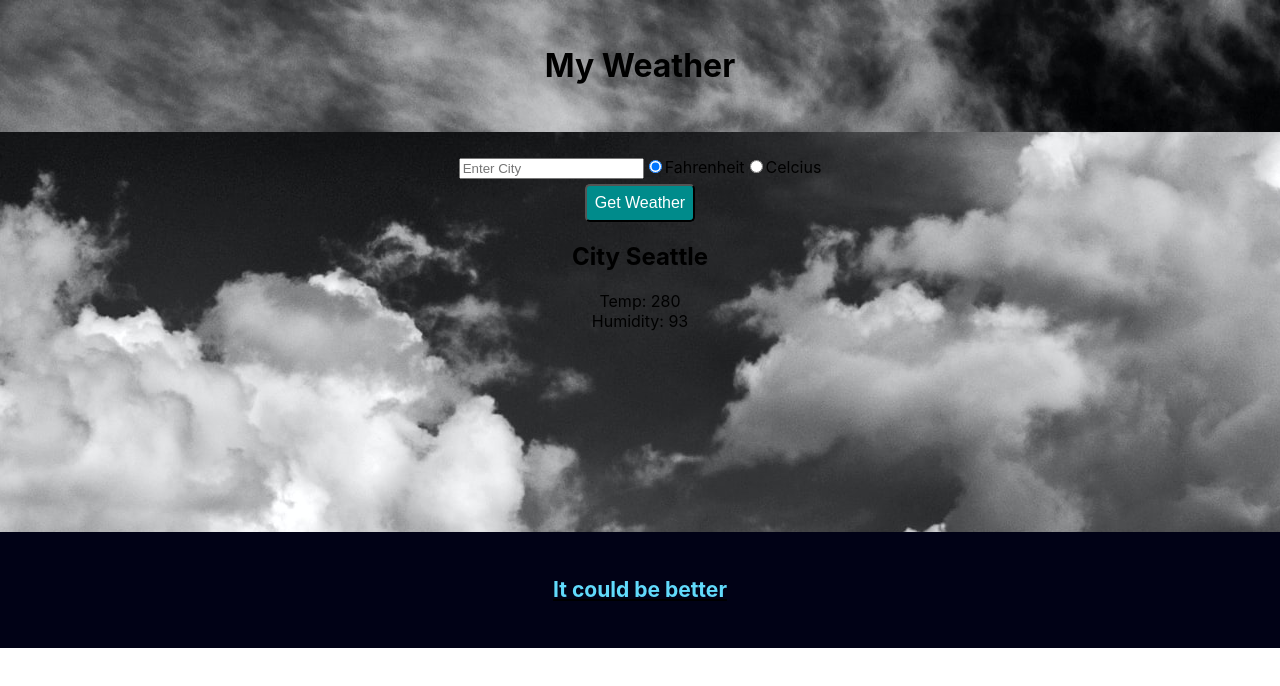
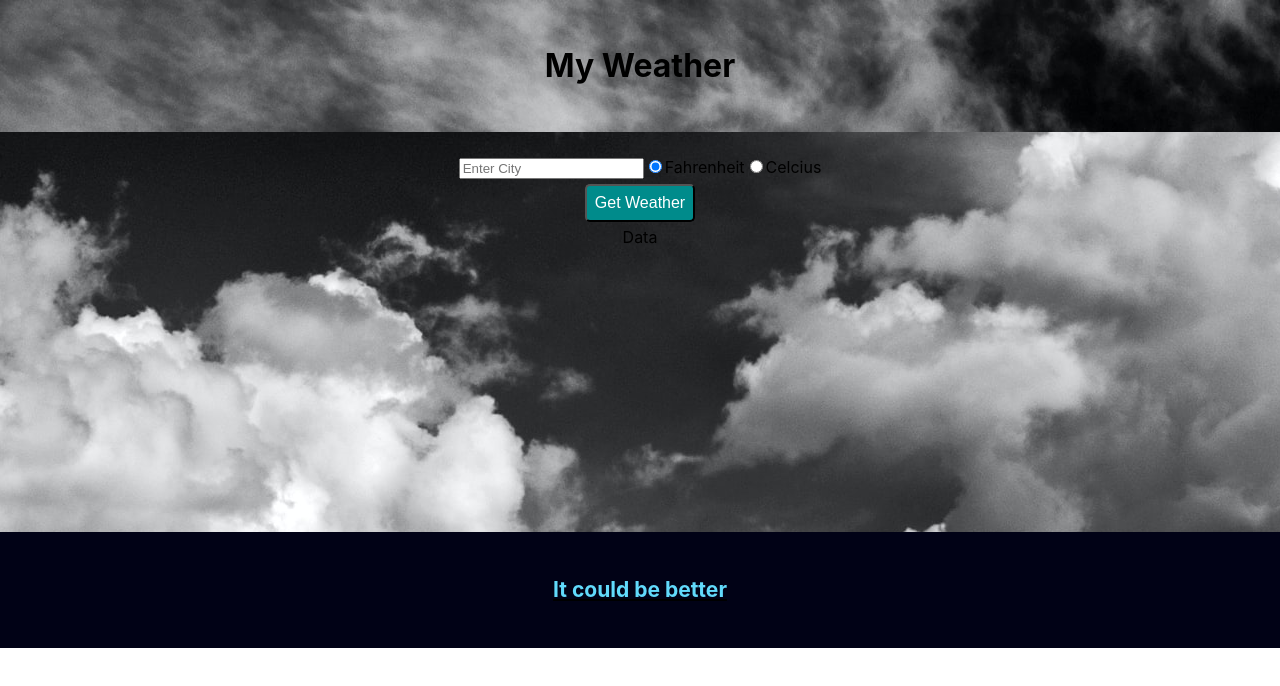
Before and after one commit to satyam-saxen/weather-app, a React (Create React App) app: page / in a window 1280 px wide. Shown: the top 686 px of the page. Built offline with nearby package versions, Linux system fonts and the light colour scheme.

Commit message:
Worked API

```diff
--- a/src/Components/Forecast/Forecast.js
+++ b/src/Components/Forecast/Forecast.js
@@ -9,36 +9,24 @@ const Forecast = ()=>{
 
 
     function getForecast(e){
-        // fetch(`https://community-open-weather-map.p.rapidapi.com/weather?q=${uriEncodedCity}&units=${units}`, {
-        //     "method": "GET",
-        //     "headers": {
-        //         "x-rapidapi-key": "9f9bcdd758msh8f45bd9580c94a0p1e50bajsnc53f1c6d1416",
-        //         "x-rapidapi-host": "community-open-weather-map.p.rapidapi.com"
-        //     }
-        // })
-        // .then(response =>{
-        //     console.log(response);
-        //     response.json();
-        // })
-        // .then(setResponseObj((response)=>{
-        //     responseObj = response;
-        // }))
-        // .catch(err => {
-        //     console.error(err);
-        // });
-        console.log(`Units = ${units}`);
-        console.log(`City = ${uriEncodedCity}`);
+        e.preventDefault();
+        fetch(`https://community-open-weather-map.p.rapidapi.com/weather?q=${uriEncodedCity}&units=${units}`, {
+            "method": "GET",
+            "headers": {
+                "x-rapidapi-key": "9f9bcdd758msh8f45bd9580c94a0p1e50bajsnc53f1c6d1416",
+                "x-rapidapi-host": "community-open-weather-map.p.rapidapi.com"
+            }
+        })
+        .then(response =>response.json())
+        .then(response=>setResponseObj(response))
+        .catch(err => {
+            console.error(err);
+        })
 
     }
-    responseObj = {"coord":{"lon":-122.3321,"lat":47.6062},"weather":[{"id":804,"main":"Clouds",
-        "description":"overcast clouds","icon":"04n"}],"base":"stations","main":{"temp":279.53,
-        "feels_like":277.6,"temp_min":278.15,"temp_max":280.93,"pressure":1035,"humidity":93},
-        "visibility":10000,"wind":{"speed":1.24,"deg":1},"clouds":{"all":90},"dt":1610971805,
-        "sys":{"type":1,"id":5692,"country":"US","sunrise":1610985016,"sunset":1611017346},
-        "timezone":-28800,"id":5809844,"name":"Seattle","cod":200};
     return(
         <div>
-            <form onSubmit={getForecast()}>
+            <form onSubmit={getForecast}>
                 <input
                     id="city"
                     type="text"
--- a/src/Components/component/Component.js
+++ b/src/Components/component/Component.js
@@ -1,13 +1,15 @@
 const Component = (props)=>{
     return(
         <>
-            {props.responseObj.cod === 200 ?
-            <div>
-                <h2>City {props.responseObj.name}</h2>
-                <div>Temp: {Math.round(props.responseObj.main.temp)}</div>
-                <div>Humidity: {props.responseObj.main.humidity}</div>
-            </div>
-            : null}
+            {props.responseObj === undefined ? <div>Data</div> :
+                props.responseObj.cod === 200 ?
+                <div>
+                    <h2>City {props.responseObj.name}</h2>
+                    <div>Temp: {Math.round(props.responseObj.main.temp)}</div>
+                    <div>Humidity: {props.responseObj.main.humidity}</div>
+                </div>
+                : null
+            }
         </>
     );
 }
```
